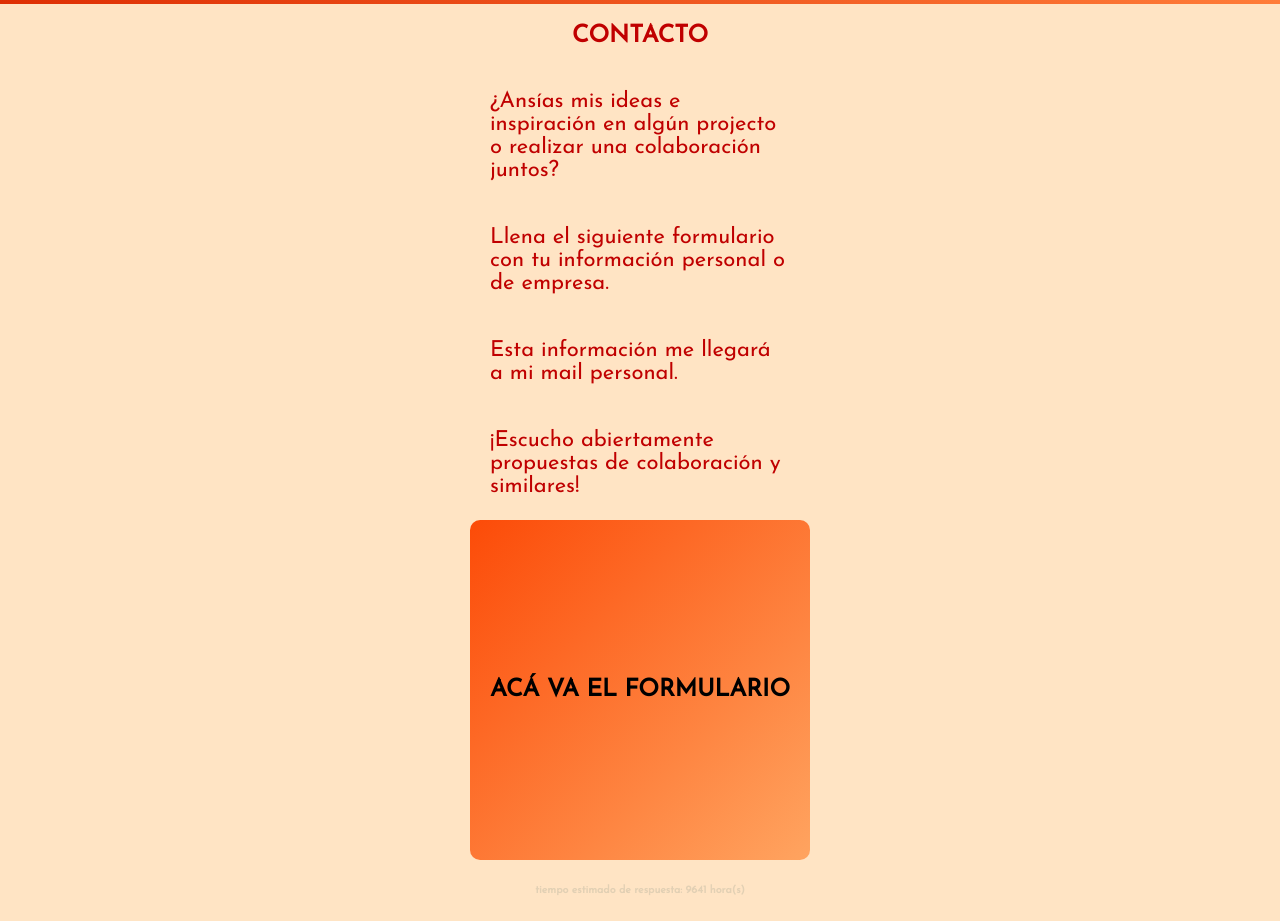
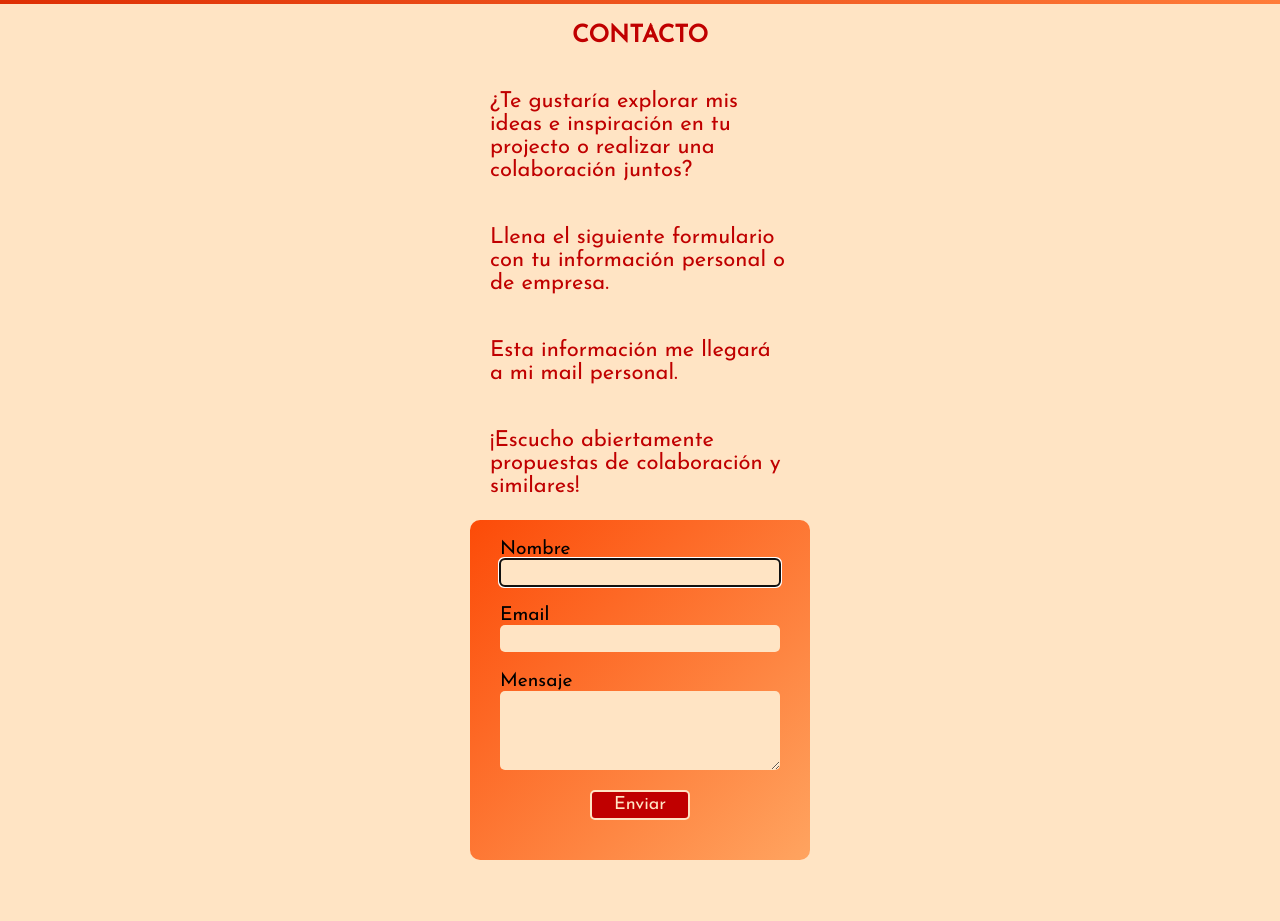
Before and after one commit to EmanuelAngel/EmanuelAngel.github.io, a plain HTML site: page child2.html in a window 1280 px wide. Shown: the part 46-967 px from the top of the page. After the commit the page ends 906 px from the top, so only its background shows below. Drawn offline with Linux system fonts and the light colour scheme.

Commit message:
Formulario sin validaciones
html y css

```diff
--- a/assets/css/style2.css
+++ b/assets/css/style2.css
@@ -31,3 +31,45 @@ section {
 h6 {
     color:rgb(226, 208, 180) ;
 }
+
+form {
+    width: 100%;
+    height: 100%;
+    display: flex;
+    flex-direction: column;
+    justify-content: space-around;
+    align-items: center;
+    padding: 0 20px;
+}
+
+.sep {
+    width: 100%;
+    display: flex;
+    flex-direction: column;
+}
+
+label {
+    font-size: larger;
+}
+
+input {
+    height: 25px;
+}
+
+input, textarea {
+    border-style: none;
+    border-radius: 5px;
+    background-color: bisque;
+}
+
+.sub-btn {
+    font-family: inherit;
+    font-size: large;
+    color: bisque;
+    width: 100px;
+    height: 30px;
+    border-style: solid;
+    border-color: bisque;
+    border-radius: 5px;
+    background-color: #c00000;
+}
--- a/child2.html
+++ b/child2.html
@@ -27,7 +27,7 @@
         <div class="flex-container">
             <div class="contact-msg">
                 <h1>CONTACTO</h1>
-                <p>¿Ansías mis ideas e inspiración en algún projecto o realizar una colaboración juntos?</p>
+                <p>¿Te gustaría explorar mis ideas e inspiración en tu projecto o realizar una colaboración juntos?</p>
                 <p>Llena el siguiente formulario con tu información personal o de empresa.</p>
                 <p>Esta información me llegará a mi mail personal.</p>
                 <p>¡Escucho abiertamente propuestas de colaboración y similares!</p>
@@ -35,10 +35,32 @@
         </div>
         <div class="quote">
             <div class="form">
-                <h1>ACÁ VA EL FORMULARIO</h1>
+                <form onsubmit="return val()" id="form">
+                    <div class="sep">
+                        <label for="name">Nombre</label>
+                        <input id="name" autofocus>
+                    </div>
+                    <div class="sep">
+                        <label for="email">Email</label>
+                        <input for="email">
+                    </div>
+                    <div class="sep">
+                        <label for="message">Mensaje</label>
+                        <textarea id="message" rows="5"></textarea>
+                    </div>
+                    <div>
+                        <button  class="sub-btn" type="submit">Enviar</button>
+                    </div>
+
+                    <div id="advs">
+
+                    </div>
+                </form>
+            </div>
+            <div id="msgs">
+
             </div>
         </div>
-        <h6> tiempo estimado de respuesta: 9641 hora(s)</h6>
     </section>
 </body>
 
```
